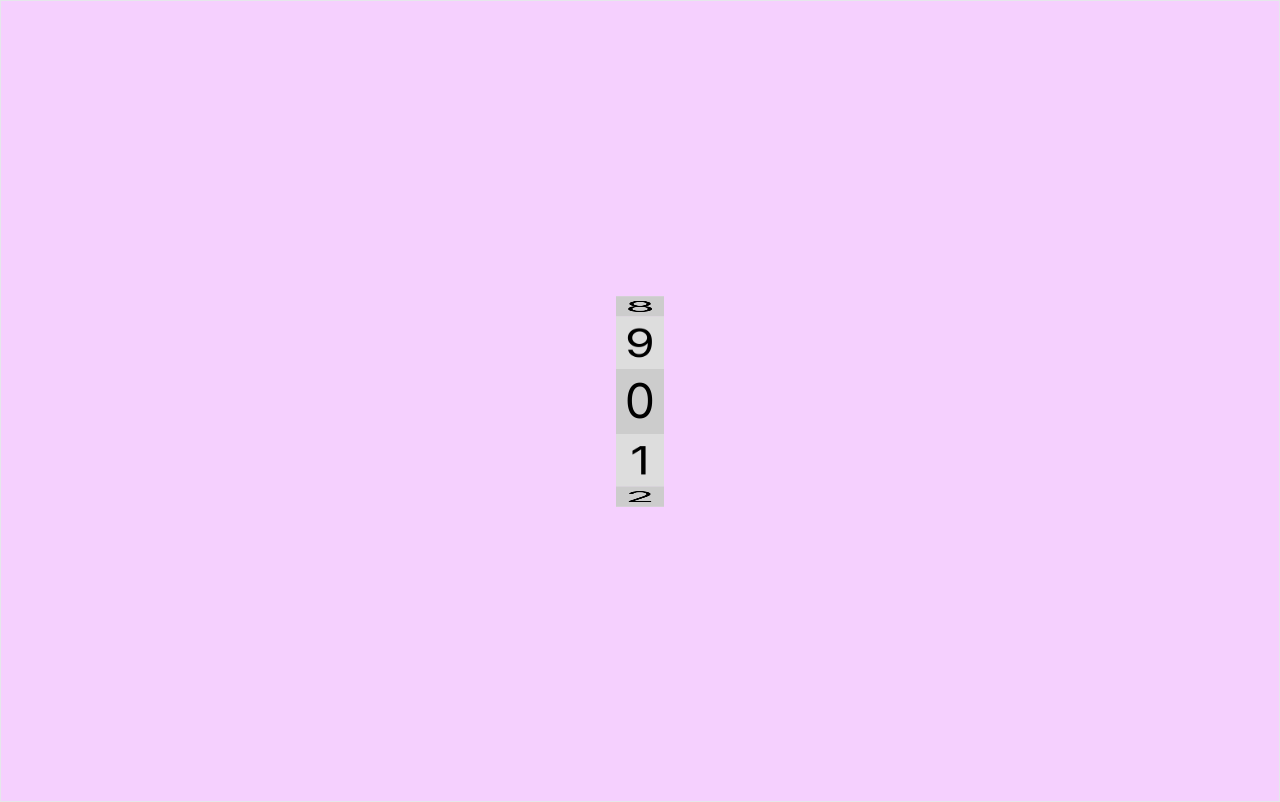
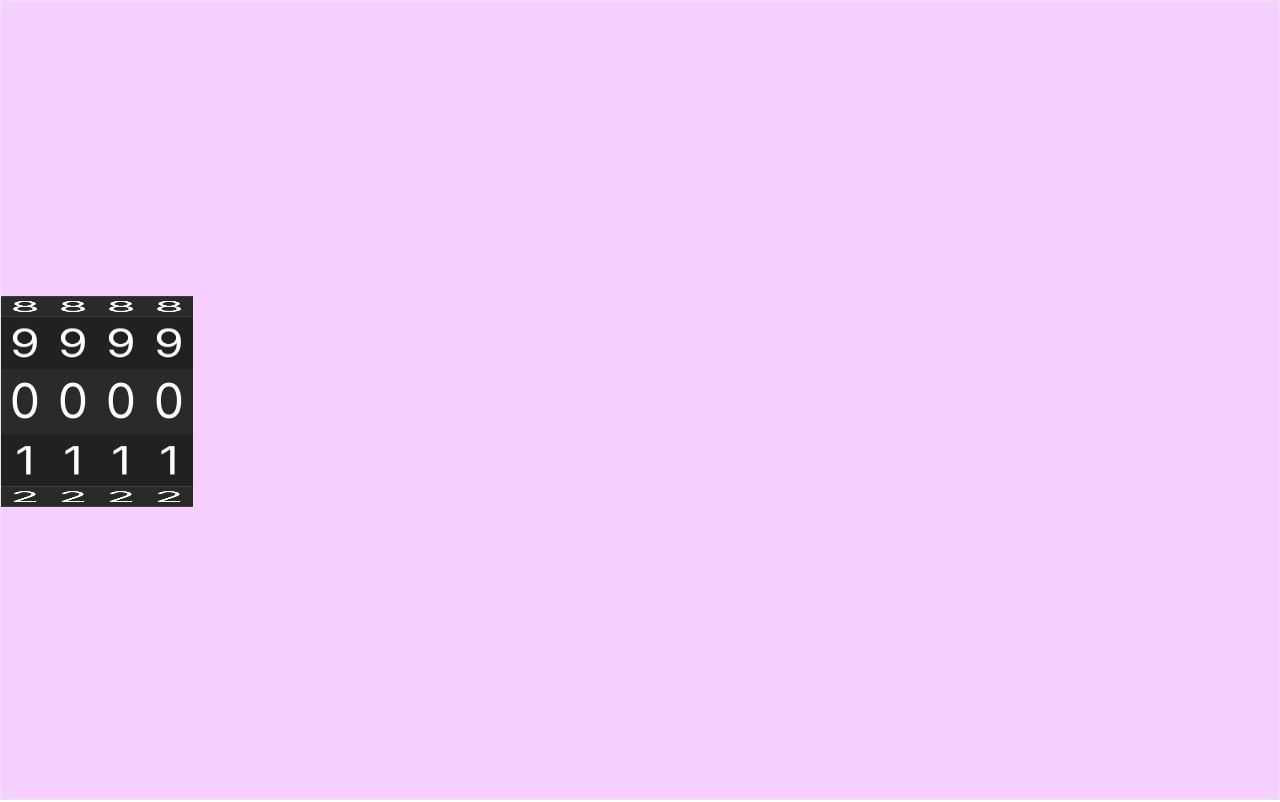
Before and after one commit to kylebatucal/mechanical-counter, a Next.js app: page / in a window 1280 px wide. Built offline with nearby package versions, Linux system fonts and the light colour scheme.

Commit message:
Almost done

```diff
--- a/src/app/globals.css
+++ b/src/app/globals.css
@@ -5,21 +5,20 @@
 .wheel {
   height: 800px;
   width: 3rem;
-  margin: 0 auto;
-
+  color: white;
   transform: rotateX(0deg);
   transform-style: preserve-3d;
 
-  /* transition-duration: 0.15s; */
+  transition-duration: 0.15s;
   /* background-color: red; */
 }
 
 .segment:nth-child(odd) {
-  background-color: #ccc;
+  background-color: #2a2a2a;
 }
 
 .segment:nth-child(even) {
-  background-color: #ddd;
+  background-color: #212121;
 }
 
 /* .wheel {
--- a/src/app/page.tsx
+++ b/src/app/page.tsx
@@ -1,9 +1,22 @@
-import Counter from "@/app/ui/counter";
+'use client'
+
+import Counter from "@/app/ui/counter"
+import { useSearchParams } from 'next/navigation'
+import { z } from "zod"
 
 export default function Home() {
+  // Parse number from query
+  const searchParams = useSearchParams()
+  let value = 0
+  if (searchParams.has("value")) {
+    const schema = z.coerce.number().int().nonnegative().lte(9999);
+    const result = schema.safeParse(searchParams.get("value"))
+    if (result.success) {
+      value = result.data
+    }
+  }
+
   return (
-    <div>
-      <Counter/>
-    </div>
+    <Counter startingValue={value}/>
   );
 }
--- a/src/app/ui/counter.tsx
+++ b/src/app/ui/counter.tsx
@@ -2,37 +2,16 @@
 
 import { useState } from 'react'
 
-// function Wheel() {
-//   // Return wheel
-//   const [degrees, setDegrees] = useState(0)
-
-//   return (
-//     <div>
-//       <div
-//         className='wheel'
-//         style={{
-//           transformOrigin: `50% calc(50% + ${height / 2}px)`,
-//           transform: `rotateX(${degrees}deg) rotateY(30deg)`
-//         }}
-//       >
-//         {segments}
-//       </div>
-//       <button onMouseDown={() => {setDegrees(degrees+36)}}>Click me</button>
-//     </div>
-//   )
-// }
-
-
-
-function Wheel() {
+function Wheel({ digit=0 }) {
   const numbers = [0,1,2,3,4,5,6,7,8,9]
   const diameter = 200 // in pixels
   const radius = diameter / 2
   const segmentHeight = (3.25 * diameter) / numbers.length // Because it is not a perfect circle we make pi = 3.25
+  const angle = 36
 
     const segments = numbers.map((digit, i) => {
       const segmentTransform = {
-        transform: `rotateX(${-(360/numbers.length)*i}deg) translateZ(${radius}px)`,
+        transform: `rotateX(${-angle*i}deg) translateZ(${radius}px)`,
         height: segmentHeight,
         top: `calc(50% - ${segmentHeight / 2}px)`
       }
@@ -46,11 +25,11 @@ function Wheel() {
       )
   })
 
-
   const wheelTransform = {
     transformOrigin: 'center',
-    // transform: `rotateX(${degrees}deg) rotateY(30deg)`
+    transform: `rotateX(${angle * digit}deg)`
   }
+
   return (
     <div className='wheel' style={wheelTransform}>
       {segments}
@@ -58,40 +37,24 @@ function Wheel() {
   )
 }
 
-export default function Counter() {
+export default function Counter({ startingValue = 0 }) {
+  const [count, setCount] = useState(startingValue)
+
 
   return (
-    <div className='h-screen'>
-      <div className='border bg-fuchsia-200'>
-        <Wheel/>
+    <div
+      className='h-screen'
+      onMouseDown={e => setCount(count + 1)}
+    >
+      <div className='border h-full bg-fuchsia-200 flex'>
+        <Wheel digit={Math.floor(count / 1000)}/>
+        <Wheel digit={Math.floor(count / 100)}/>
+        <Wheel digit={Math.floor(count / 10)}/>
+        <Wheel digit={count}/>
       </div>
     </div>
   )
 
-
-  // const [thousands, setThousands] = useState(0)
-  // const [hundreds, setHundreds] = useState(0)
-  // const [tens, setTens] = useState(0)
-  // const [ones, setOnes] = useState(0)
-
-  // const incrementDigit = (digit: number, setDigit: Function) => {
-  //   if (digit == 9) {
-  //     setDigit(0)
-  //     return true
-  //   }
-  //   setDigit(digit + 1)
-  //   return false
-  // }
-
-  // const incrementCount = () => {
-  //   if (incrementDigit(ones, setOnes)) {
-  //     if (incrementDigit(tens, setTens)) {
-  //       if (incrementDigit(hundreds, setHundreds)) {
-  //         incrementDigit(thousands, setThousands)
-  //       }
-  //     }
-  //   }
-  // }
 
   // const resetCount = (event: any) => {
   //   if (event.deltaY < 0) {
```
Also changed, not shown: package.json (+5 -4 lines), 1 other file (tests, documents, lock files or other folders).
